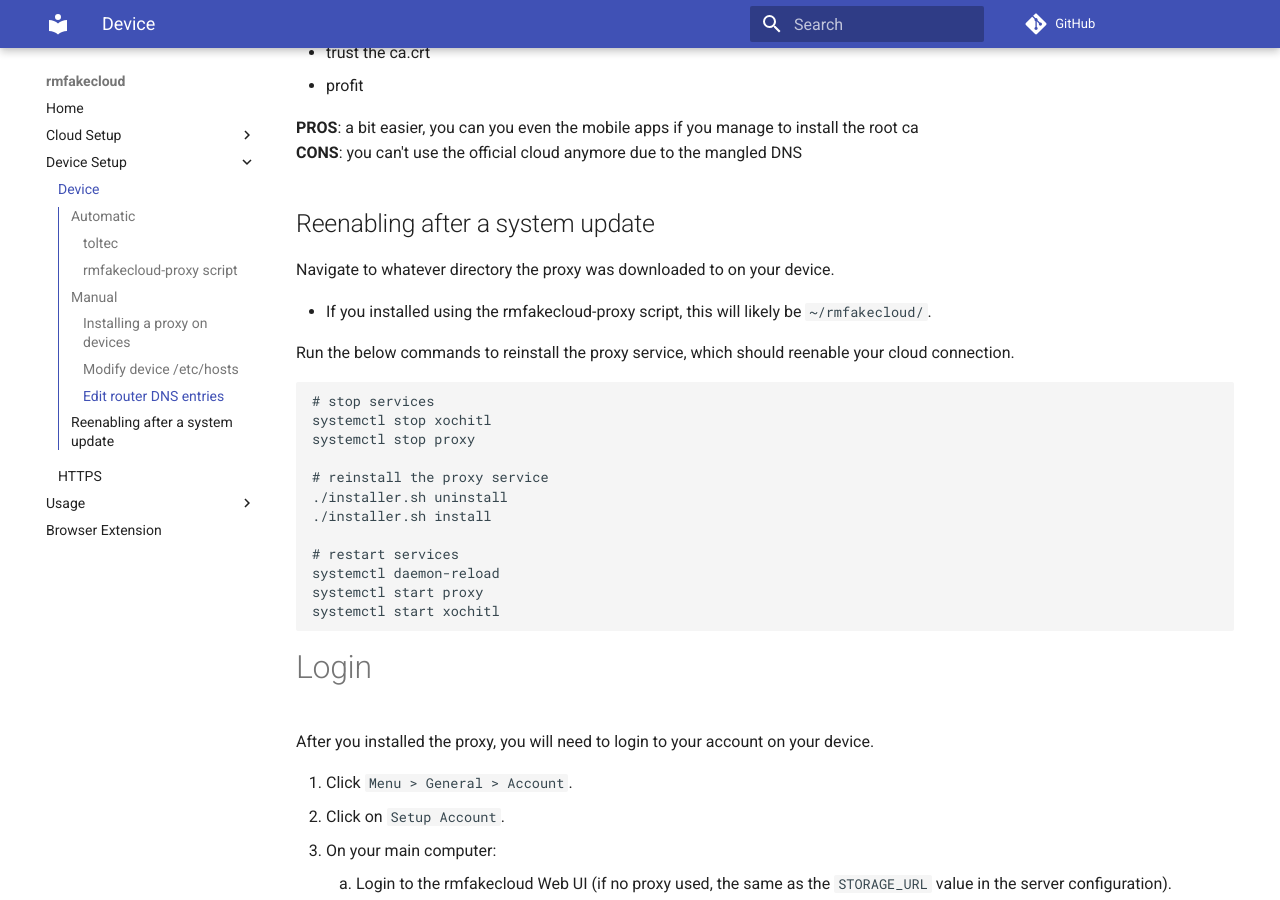
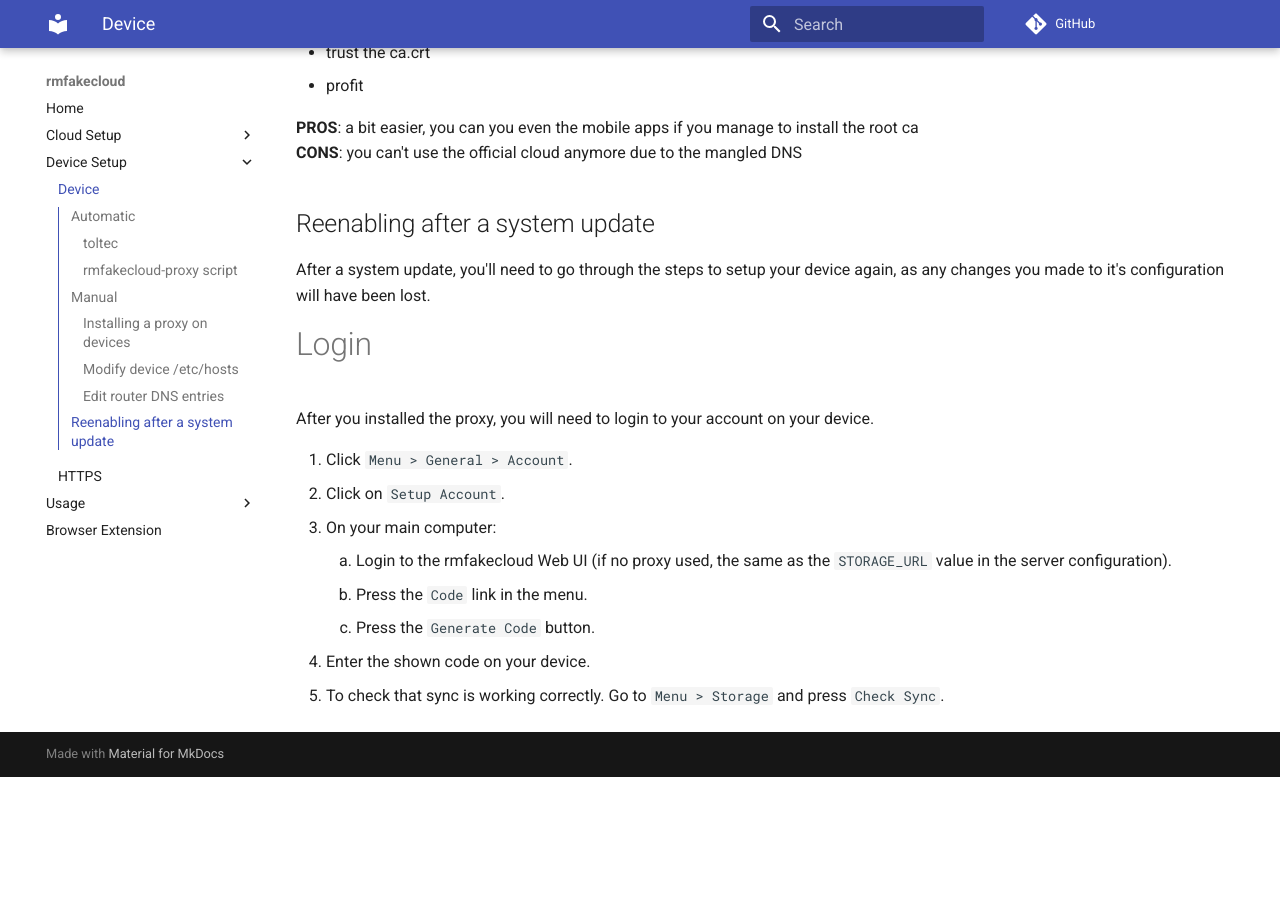
Before and after one commit to ddvk/rmfakecloud, an MkDocs documentation site: the page built from docs/remarkable/setup.md, in a window 1280 px wide and 900 px high, scrolled down 2988 px. Built offline with MkDocs 1.6.1 and Material for MkDocs 9.7.7, drawn with Linux system fonts in a browser that asks for light colours; comment, search, counter and statistics services are not loaded; after the commit the page ends 3765 px from its top, so only the background shows below that.

Commit message:
Remove cruft from reenable instructions

````diff
--- a/docs/remarkable/setup.md
+++ b/docs/remarkable/setup.md
@@ -136,28 +136,7 @@ Same as [the previous method](#modify-device-etchosts), but instead of modifying
 
 ## Reenabling after a system update
 
-Navigate to whatever directory the proxy was downloaded to on your device.
-
-- If you installed using the rmfakecloud-proxy script, this will likely be
-  `~/rmfakecloud/`.
-
-Run the below commands to reinstall the proxy service, which should reenable
-your cloud connection.
-
-```
-# stop services
-systemctl stop xochitl
-systemctl stop proxy
-
-# reinstall the proxy service
-./installer.sh uninstall
-./installer.sh install
-
-# restart services
-systemctl daemon-reload
-systemctl start proxy
-systemctl start xochitl
-```
+After a system update, you'll need to go through the steps to setup your device again, as any changes you made to it's configuration will have been lost.
 
 # Login
 
````
